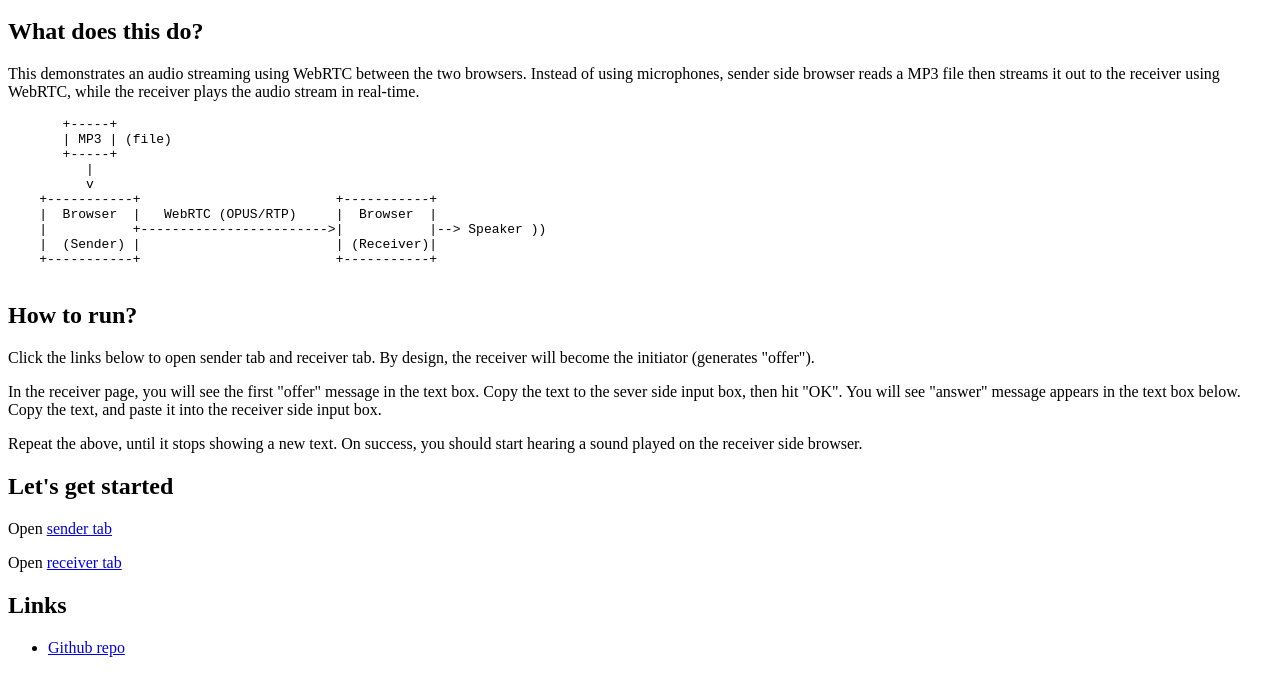
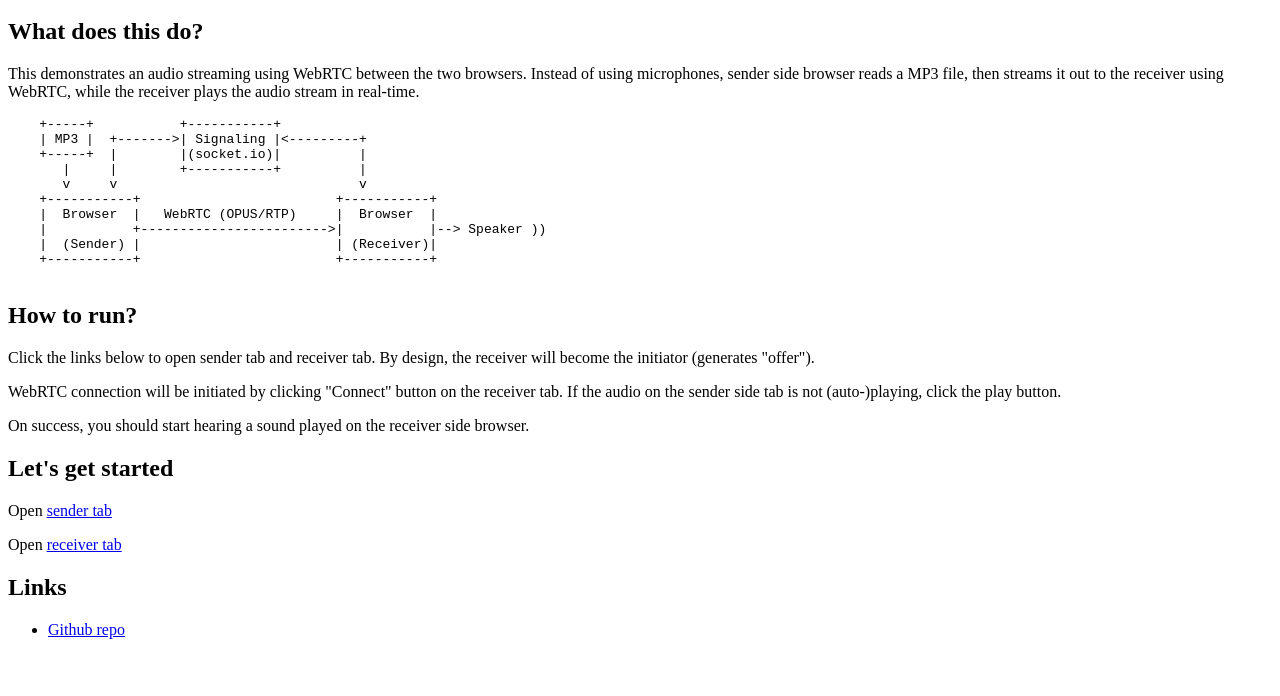
Before and after one commit to enobufs/webrtc-audio-streaming, a website: page public/index.html in a window 1280 px wide. Shown: the part 48-744 px from the top of the page. Drawn offline with Linux system fonts and the light colour scheme.

Commit message:
Updated readme, index.html

```diff
--- a/public/index.html
+++ b/public/index.html
@@ -12,16 +12,16 @@
     <h2>What does this do?</h2>
     <p>
       This demonstrates an audio streaming using WebRTC between the two browsers.
-      Instead of using microphones, sender side browser reads a MP3 file then
+      Instead of using microphones, sender side browser reads a MP3 file, then
       streams it out to the receiver using WebRTC, while the receiver plays the audio
       stream in real-time.
     </p>
     <pre>
-       +-----+
-       | MP3 | (file)
-       +-----+
-          |
-          v
+    +-----+           +-----------+
+    | MP3 |  +------->| Signaling |<---------+
+    +-----+  |        |(socket.io)|          |
+       |     |        +-----------+          |
+       v     v                               v
     +-----------+                         +-----------+
     |  Browser  |   WebRTC (OPUS/RTP)     |  Browser  |
     |           +------------------------>|           |--> Speaker ))
@@ -34,19 +34,15 @@
       will become the initiator (generates "offer").
     </p>
     <p>
-      In the receiver page, you will see the first "offer" message in the text box. Copy
-      the text to the sever side input box, then hit "OK". You will see "answer" message
-      appears in the text box below. Copy the text, and paste it into the receiver side
-      input box.
+		  WebRTC connection will be initiated by clicking "Connect" button on the receiver tab.
+			If the audio on the sender side tab is not (auto-)playing, click the play button.
     </p>
     <p>
-      Repeat the above, until it stops showing a new text. On success, you should
-      start hearing a sound played on the receiver side browser.
+			On success, you should start hearing a sound played on the receiver side browser.
     </p>
     <h2>Let's get started</h2>
     <p>Open <a href="sender.html" target="_blank">sender tab</a></p>
     <p>Open <a href="receiver.html" target="_blank">receiver tab</a></p>
-
     <h2>Links</h2>
     <ul>
       <li><a href="https://github.com/enobufs/webrtc-audio-streaming" target="_blank">Github repo</a></li>
```
Also changed, not shown: README.md.
